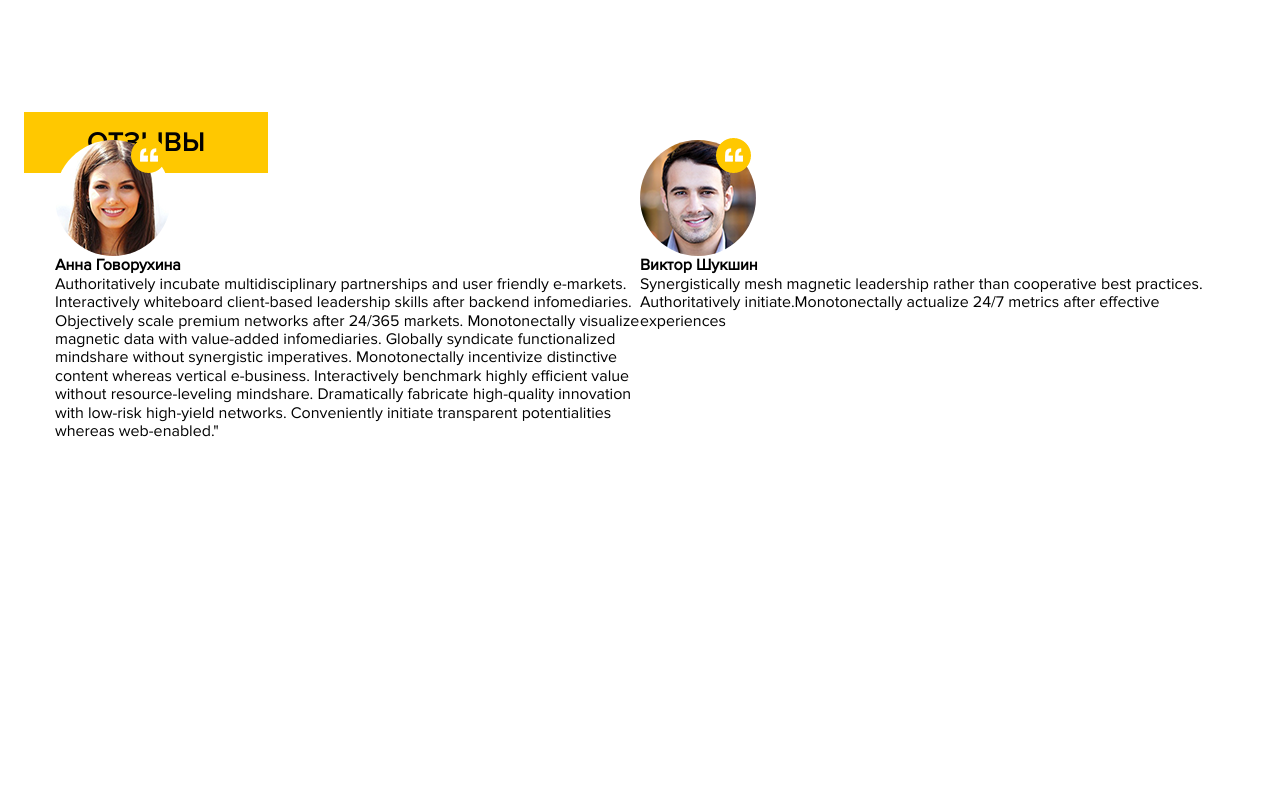
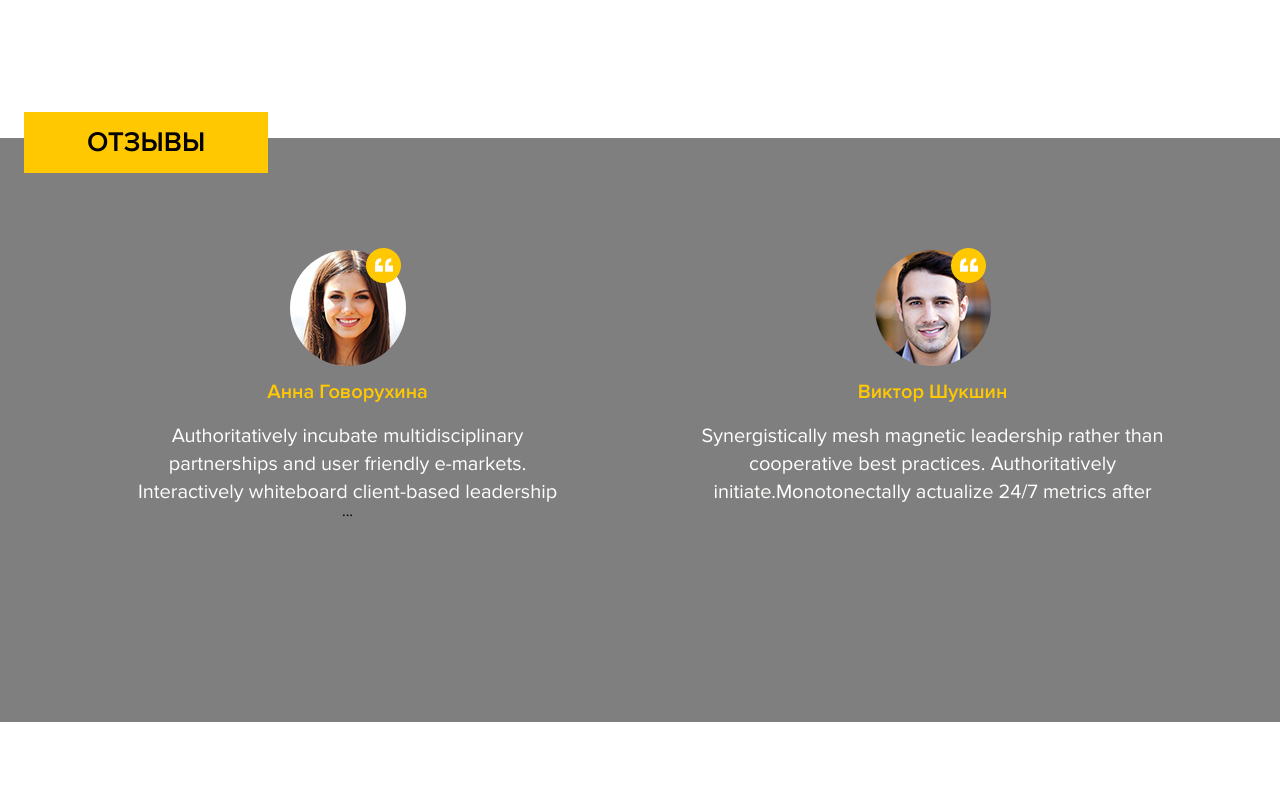
Before and after one commit to askhabchic/html-project, a plain HTML site: page index.html in a window 1280 px wide. Shown: the part 2380-3180 px from the top of the page. Drawn offline with nearby package versions, Linux system fonts and the light colour scheme.

Commit message:
сделала скрытие текста, но нужно сделать это модалбное окно с предолжением текста

```diff
--- a/index.html
+++ b/index.html
@@ -259,42 +259,40 @@
         <button class="button feedback-button feedback__title">отзывы</button><!-- /.feedback__title -->
         <div class="feedback-block">
           <div class="slider feedback-slider">
-            <div class="feedback-content">
-              <img src="img/feedback/feedback_1.png" alt="" class="feedback-image">
-              <h4 class="feedback__subtitle">Анна Говорухина</h4>
+            <div class="feedback__content">
+              <div class="feedback__container">
+                <img src="img/feedback/feedback_1.png" alt="" class="feedback-image">
+                <h4 class="feedback__subtitle">Анна Говорухина</h4>
                 <p class="feedback__text">Authoritatively incubate multidisciplinary partnerships and user friendly e-markets. Interactively whiteboard client-based leadership skills  after backend infomediaries.
 
                 Objectively scale premium networks after 24/365 markets. Monotonectally visualize magnetic data with value-added infomediaries. Globally syndicate functionalized mindshare without synergistic imperatives.
 
                 Monotonectally incentivize distinctive content whereas vertical e-business. Interactively benchmark highly efficient value without resource-leveling mindshare. Dramatically fabricate high-quality innovation with low-risk high-yield networks. Conveniently initiate transparent potentialities whereas web-enabled."
                 </p>
+                <a id="link" href="#">...</a>
+              </div>
             </div>
-            <div class="feedback-content">
-              <img src="img/feedback/feedback_2.png" alt="" class="feedback-image">
-              <h4 class="feedback__subtitle">Виктор Шукшин</h4>
-              <span class="feedback__text"> Synergistically mesh magnetic leadership rather than cooperative best practices. Authoritatively initiate.Monotonectally actualize 24/7 metrics
-
-
-
-                  after effective experiences</span>
+            <div class="feedback__content">
+              <div class="feedback__container">
+                <img src="img/feedback/feedback_2.png" alt="" class="feedback-image">
+                <h4 class="feedback__subtitle">Виктор Шукшин</h4>
+                <p class="feedback__text"> Synergistically mesh magnetic leadership rather than cooperative best practices. Authoritatively initiate.Monotonectally actualize 24/7 metrics
+                    after effective experiences</p>
+              </div>
             </div>
-            <div class="feedback-content">
+            <div class="feedback__content">
+              <div class="feedback__container">
                 <img src="img/feedback/feedback_1.png" alt="" class="feedback-image">
                 <h4 class="feedback__subtitle">Анна Говорухина</h4>
-                <span class="feedback__text">Authoritatively incubate multidisciplinary partnerships and user friendly e-markets. Interactively whiteboard client-based leadership skills
-
-
+                <p class="feedback__text">Authoritatively incubate multidisciplinary partnerships and user friendly e-markets. Interactively whiteboard client-based leadership skills
 
                     after backend infomediaries.
 
-
-
-
-
                     Objectively scale premium networks after 24/365 markets. Monotonectally visualize magnetic data with value-added infomediaries. Globally syndicate functionalized mindshare without synergistic imperatives.
 
-                    Monotonectally incentivize distinctive content whereas vertical e-business. Interactively benchmark highly efficient value without resource-leveling mindshare. Dramatically fabricate high-quality innovation with low-risk high-yield networks. Conveniently initiate transparent potentialities whereas web-enabled.</span>
+                    Monotonectally incentivize distinctive content whereas vertical e-business. Interactively benchmark highly efficient value without resource-leveling mindshare. Dramatically fabricate high-quality innovation with low-risk high-yield networks. Conveniently initiate transparent potentialities whereas web-enabled.</p>
               </div>
+            </div>
           </div><!-- /.slider feedback-slider -->
         </div><!-- /.feedback-block -->
       </div><!-- /.container -->
--- a/js/main.js
+++ b/js/main.js
@@ -21,3 +21,9 @@ $(document).ready(function(){
     slidesToScroll: 1
   });
 });
+
+var link = document.getElementById("link"),
+box = document.jquerySelector(".feedback__text");
+link.onclick = function(){
+box.classList.add("open");
+}
--- a/sass/blocks/_feedback.sass
+++ b/sass/blocks/_feedback.sass
@@ -1,5 +1,26 @@
 .feedback
   position: relative
+  &-slider
+    top: 110px
+  &__content
+    display: flex
+  &__container
+    display: flex
+    flex-direction: column
+    margin: 0 auto
+    justify-content: center
+    align-items: center
+    text-align: center
+    max-width: 465px
+    width: 100%
+  &-image
+    max-width: 116px
+  &__subtitle
+    margin-top: 15px
+    margin-bottom: 18px
+    color: #ffc800
+    font-family: 'Proxima Nova Semibold', sans-serif
+    font-size: 20px
   &__title
     position: absolute
     left: -31px
@@ -10,9 +31,19 @@
     text-transform: uppercase
     pointer-events: none
     padding: 14px 63px
-
   &__bg
     position: absolute
     left: -462px
     top: 0
-    opacity: 0
+    opacity: 0.5
+
+.feedback__text
+  color: #fffffd
+  font-family: 'Proxima Nova Regular', sans-serif
+  font-size: 20px
+  line-height: 28px
+  width: 465px
+  height: 80px
+  overflow: hidden
+.open
+  height: 50%
```
Also changed, not shown: css/style.css, 1 other file.
